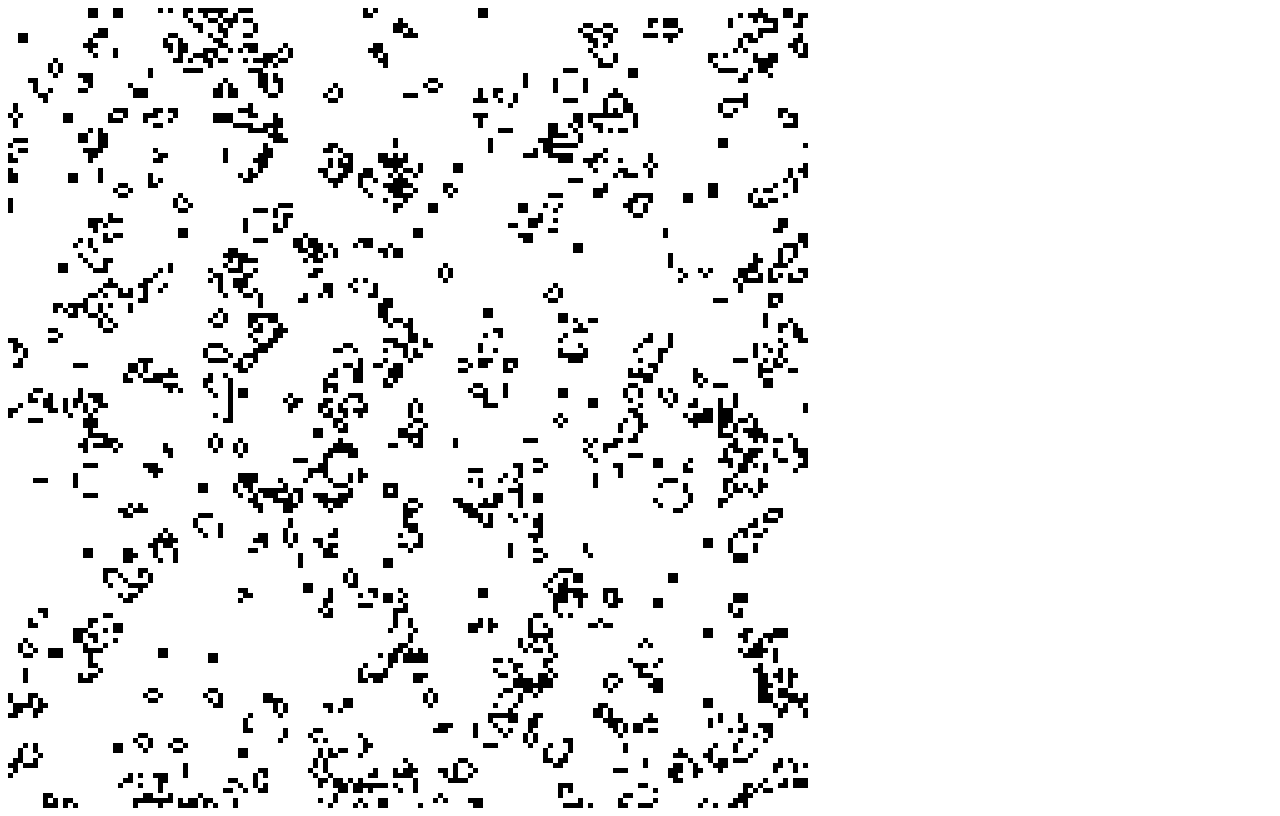
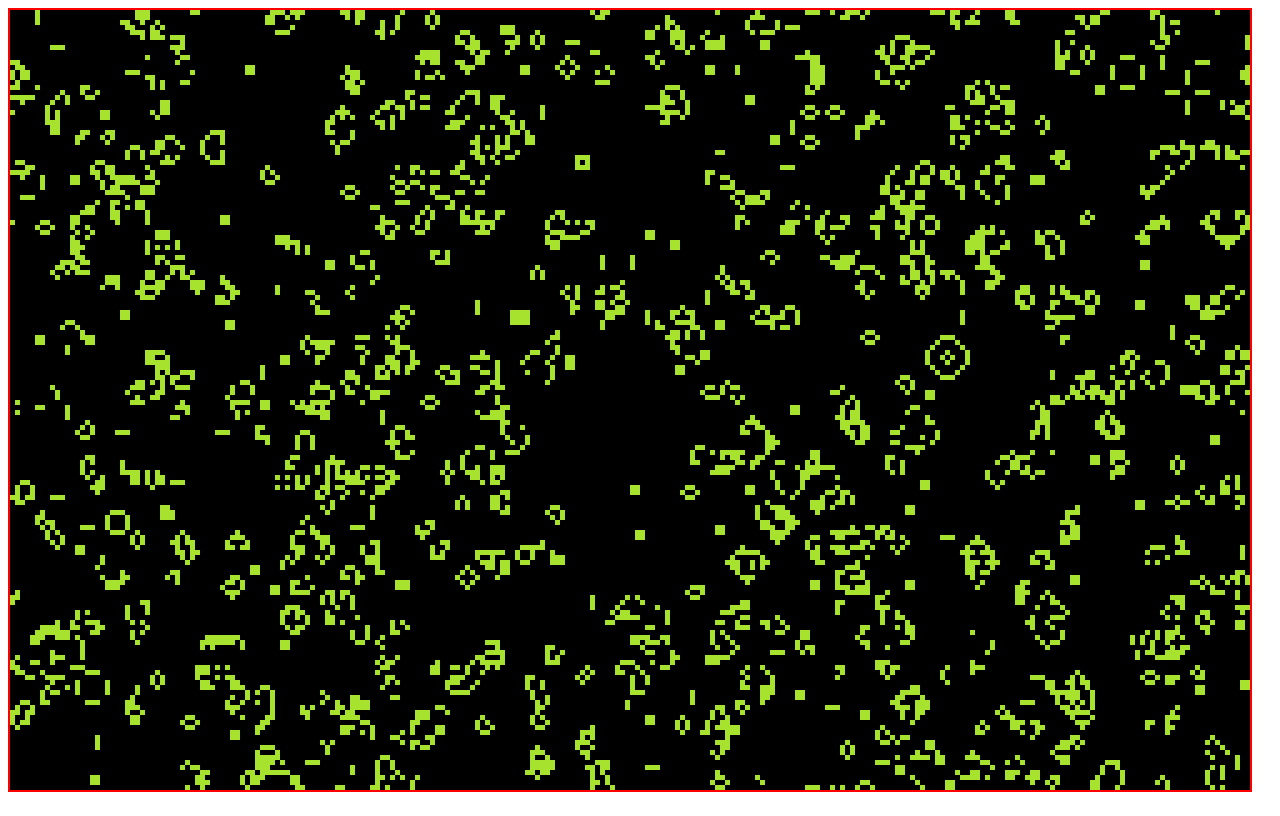
Before and after one commit to krishna0512/gameoflife, a plain HTML site: page index.html in a window 1280 px wide. Drawn offline with Linux system fonts and the light colour scheme; animation ran at ten frames a second.

Commit message:
Changed the color scheme && fixed dimensions of canvas

```diff
--- a/index.html
+++ b/index.html
@@ -4,6 +4,11 @@
 	<meta charset="utf-8" />
 	<script src="js/life.js">
 	</script>
+	<style>
+		canvas {
+			border: 2px solid red;
+		}
+	</style>
 </head>
 <body>
 	<canvas id="grid">
--- a/js/life.js
+++ b/js/life.js
@@ -1,13 +1,11 @@
 /**
  * TODO:
- * --- 	Fix the buggy implementation of the width and height of the canvas.
- * --- 	Change the colors to a more appealing one.
  * --- 	Add an interface to this canvas to select width, height and seed etc.
  */
 window.onload = function () {
 	var cellsize = 5;
-	var width = window.innerWidth;
-	var height = window.innerHeight;
+	var width = window.innerWidth - 40;
+	var height = window.innerHeight - 20;
 	var canvas = document.getElementById("grid");
 
 	var w = Math.floor (width / cellsize) * cellsize;
@@ -74,12 +72,13 @@ window.onload = function () {
 
 		var draw = function (canvas) {
 			var c = canvas.getContext("2d");
-			c.clearRect(0,0,canvas.width,canvas.height);
 			c.fillStyle = "black";
+			c.fillRect(0,0,canvas.width,canvas.height);
+			c.fillStyle = "rgb(166,226,46)";
 			for (var i=0;i<row;i++) {
 				for (var j=0;j<col;j++) {
 					if (grid[i][j])
-						c.fillRect(j*cellsize, i*cellsize, cellsize,cellsize);
+						c.fillRect(i*cellsize, j*cellsize, cellsize,cellsize);
 				}
 			}
 		};
```
